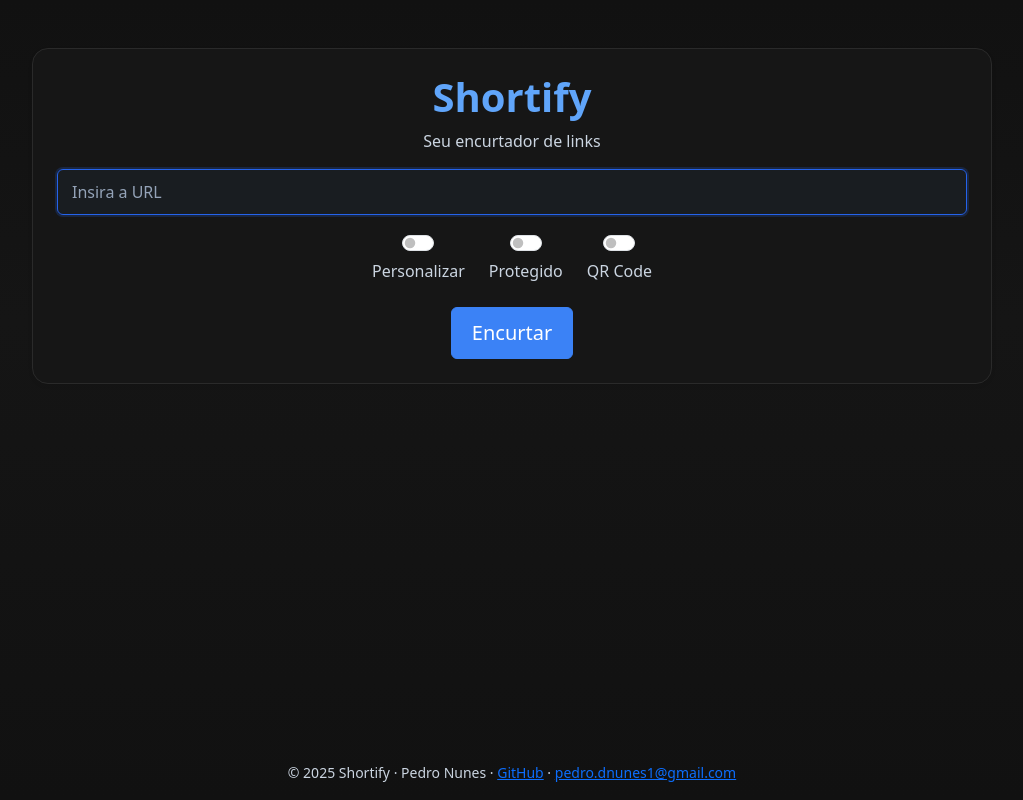
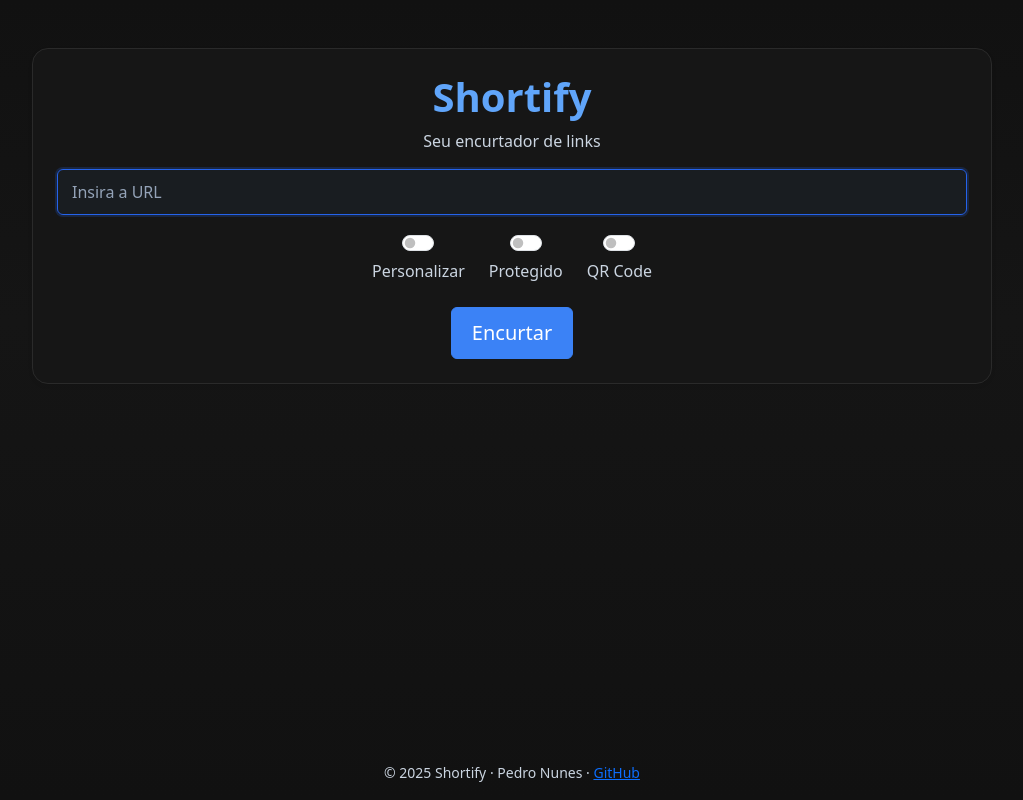
Before and after one commit to pedronns/shortify-frontend, a React (Vite) app: page / in a window 1280 px wide. Shown: the whole page, without its empty margins (128-1151 px from the left). Built offline with nearby package versions, Linux system fonts and the light colour scheme; no server answers.

Commit message:
Feat: Remove email address

```diff
--- a/src/components/Footer.jsx
+++ b/src/components/Footer.jsx
@@ -3,13 +3,14 @@ export default function Footer() {
         <footer className="app-footer text-center py-3">
             <small>
                 © {new Date().getFullYear()} Shortify · Pedro Nunes ·{" "}
-        <a href="https://github.com/pedronns/" target="_blank" rel="noopener noreferrer">
+                <a
+                    href="https://github.com/pedronns/"
+                    target="_blank"
+                    rel="noopener noreferrer"
+                >
                     GitHub
-        </a> ·{" "}
-        <a href="mailto:pedro.dnunes1@gmail.com">
-          pedro.dnunes1@gmail.com
                 </a>
             </small>
         </footer>
-  );
+    )
 }
```
Lines whose indentation alone changed are shown as unchanged.
